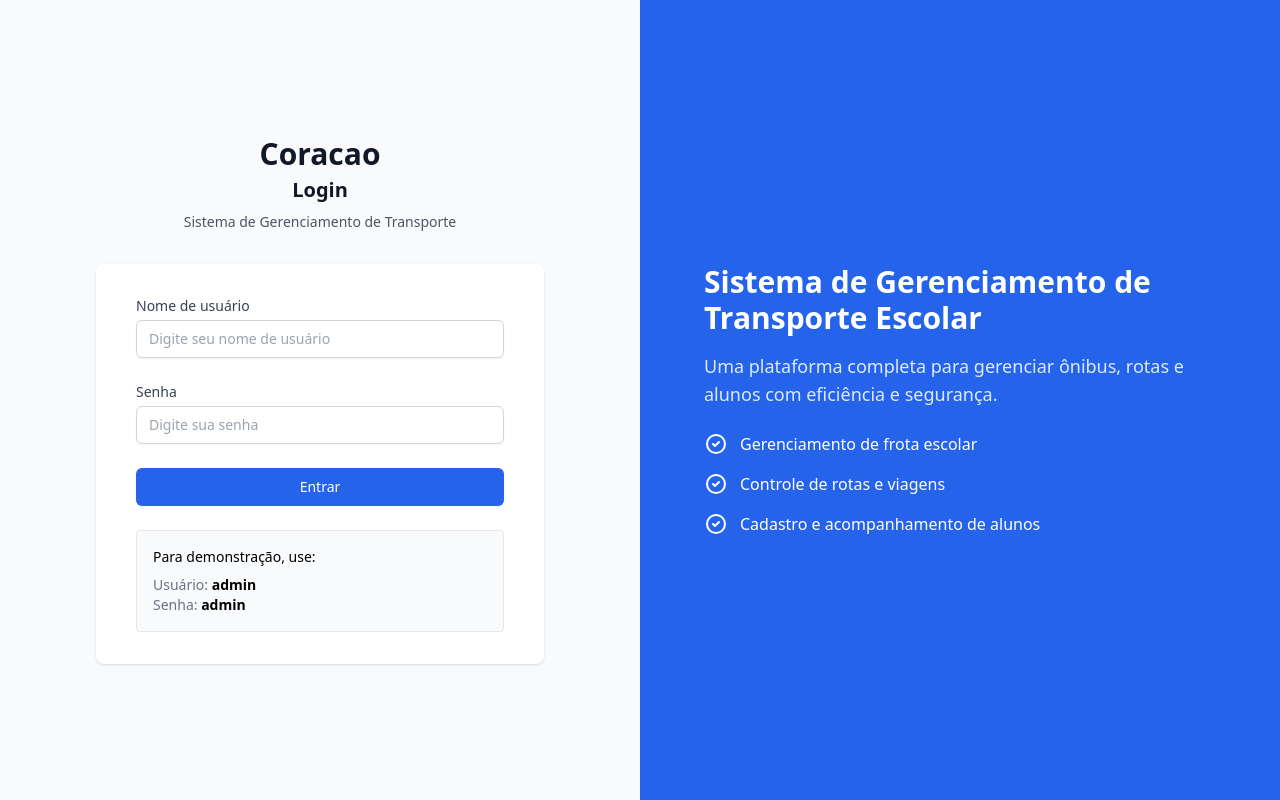
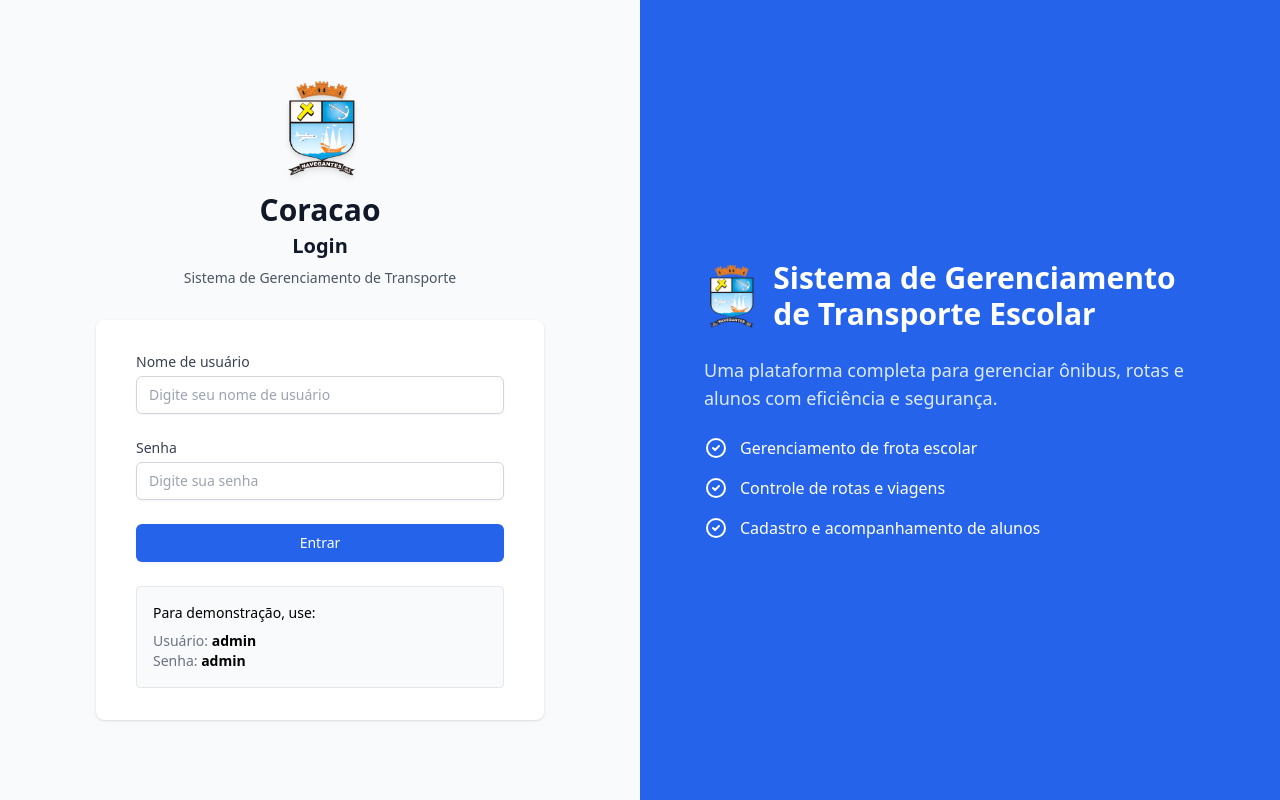
Before and after one commit to douglashub/app-frontend, a React (Vite) app: page /login in a window 1280 px wide. Built offline with nearby package versions, Linux system fonts and the light colour scheme.

Commit message:
add logo itself

```diff
--- a/src/App.jsx
+++ b/src/App.jsx
@@ -8,6 +8,7 @@ import Onibus from './pages/Onibus'
 import Rotas from './pages/Rotas'
 import Viagens from './pages/Viagens'
 import Monitores from './pages/Monitores'
+import brasaoLogo from './assets/images/Brasao.png'
 
 // The App component is the only one using BrowserRouter now
 const App = () => {
@@ -59,14 +60,30 @@ const AppContent = () => {
           {/* Sidebar Header with Toggle Button */}
           <div className="flex items-center justify-between p-4 border-b border-gray-700">
             {!sidebarCollapsed && (
-              <div>
-                <h2 className="text-xl font-bold text-blue-400">Coracao</h2>
-                <p className="text-sm text-gray-400">Sistema de Transporte</p>
+              <div className="flex items-center">
+                <img
+                  src={brasaoLogo}
+                  alt="Brasão de Navegantes"
+                  className="h-10 w-auto mr-3"
+                />
+                <div>
+                  <h2 className="text-xl font-bold text-blue-400">Coracao</h2>
+                  <p className="text-sm text-gray-400">Sistema de Transporte</p>
+                </div>
+              </div>
+            )}
+            {sidebarCollapsed && (
+              <div className="flex justify-center w-full">
+                <img
+                  src={brasaoLogo}
+                  alt="Brasão de Navegantes"
+                  className="h-8 w-auto"
+                />
               </div>
             )}
             <button
               onClick={() => setSidebarCollapsed(!sidebarCollapsed)}
-              className="text-gray-400 hover:text-white p-1 rounded-md"
+              className={`text-gray-400 hover:text-white p-1 rounded-md ${sidebarCollapsed ? 'mx-auto' : ''}`}
               aria-label={sidebarCollapsed ? "Expand sidebar" : "Collapse sidebar"}
             >
               {sidebarCollapsed ? (
--- a/src/pages/Login.jsx
+++ b/src/pages/Login.jsx
@@ -1,5 +1,6 @@
 import React, { useState } from 'react'
 import { useNavigate } from 'react-router-dom'
+import brasaoLogo from '../assets/images/Brasao.png'
 
 export default function Login() {
   const [username, setUsername] = useState('')
@@ -28,11 +29,18 @@ export default function Login() {
       {/* Left side - Login Form */}
       <div className="flex flex-col justify-center py-12 px-4 sm:px-6 lg:px-8 w-full md:w-1/2">
         <div className="sm:mx-auto sm:w-full sm:max-w-md">
-          <h1 className="text-center text-3xl font-bold text-gray-900 mb-1">Coracao</h1>
-          <h2 className="text-center text-xl font-semibold text-gray-900">Login</h2>
-          <p className="mt-2 text-center text-sm text-gray-600">
-            Sistema de Gerenciamento de Transporte
-          </p>
+          <div className="flex flex-col items-center">
+            <img
+              src={brasaoLogo}
+              alt="Brasão de Navegantes"
+              className="h-24 w-auto mb-4 drop-shadow-md"
+            />
+            <h1 className="text-center text-3xl font-bold text-gray-900 mb-1">Coracao</h1>
+            <h2 className="text-center text-xl font-semibold text-gray-900">Login</h2>
+            <p className="mt-2 text-center text-sm text-gray-600">
+              Sistema de Gerenciamento de Transporte
+            </p>
+          </div>
         </div>
 
         <div className="mt-8 sm:mx-auto sm:w-full sm:max-w-md">
@@ -121,7 +129,10 @@ export default function Login() {
       <div className="hidden md:block md:w-1/2 bg-blue-600">
         <div className="h-full flex items-center justify-center p-8 text-white">
           <div className="max-w-lg">
-            <h2 className="text-3xl font-bold mb-4">Sistema de Gerenciamento de Transporte Escolar</h2>
+            <div className="flex items-center mb-6">
+              <img src={brasaoLogo} alt="Brasão de Navegantes" className="h-16 w-auto mr-4" />
+              <h2 className="text-3xl font-bold">Sistema de Gerenciamento de Transporte Escolar</h2>
+            </div>
             <p className="text-lg text-blue-100 mb-6">
               Uma plataforma completa para gerenciar ônibus, rotas e alunos com eficiência e segurança.
             </p>
```
Also changed, not shown: src/assets/images/Brasao.png (added).
